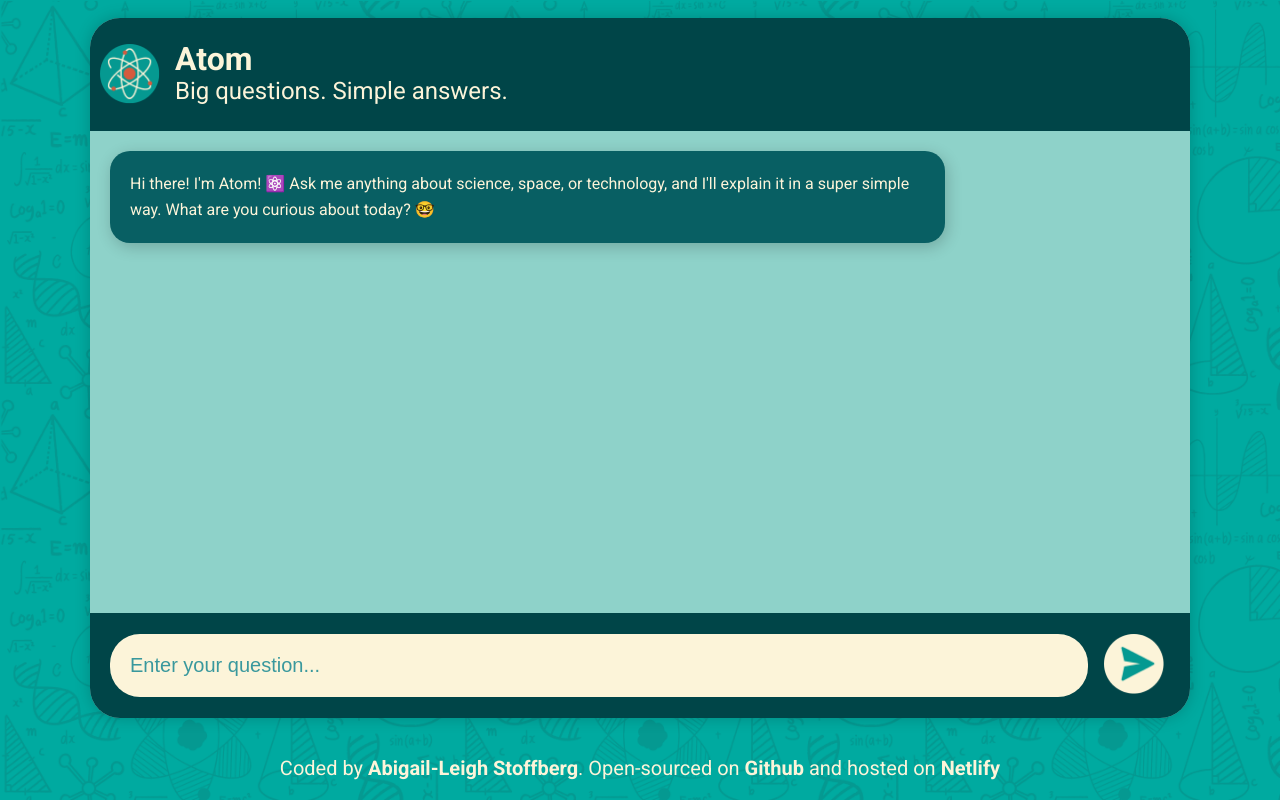
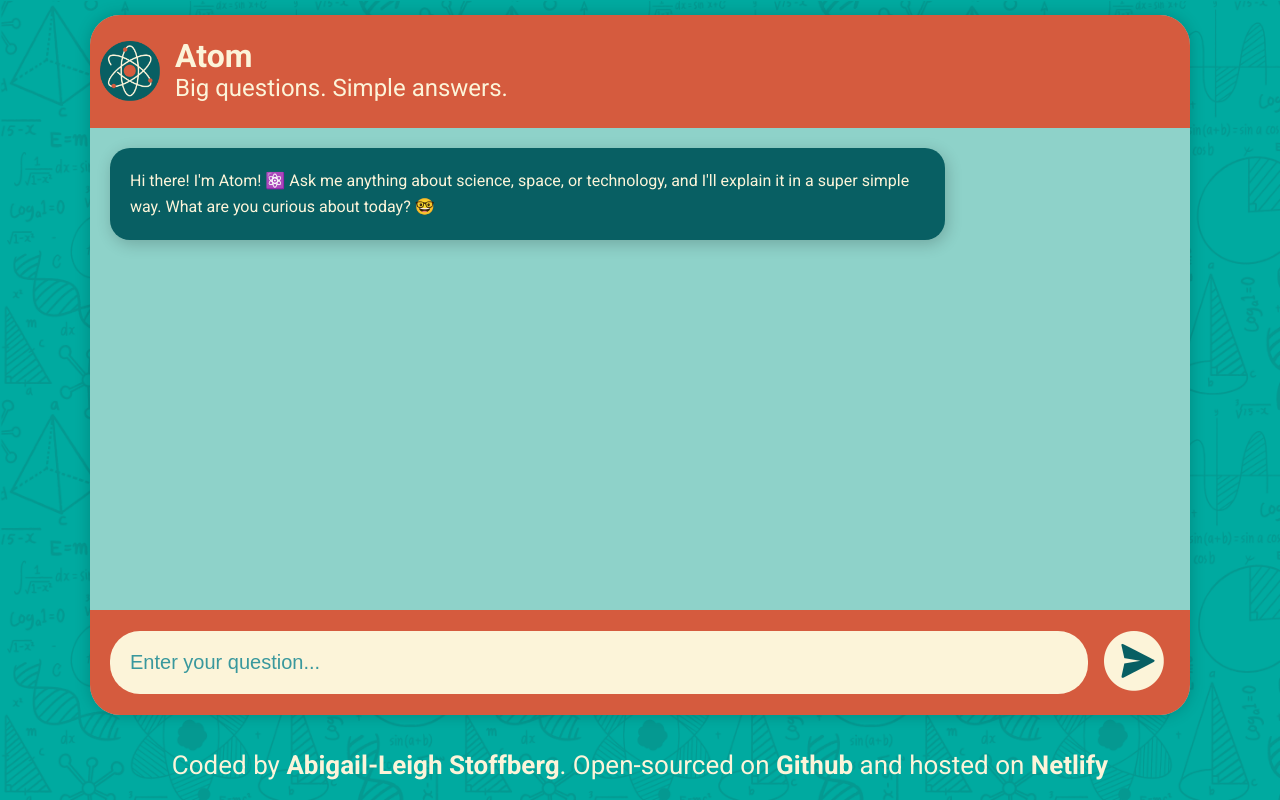
Before and after one commit to AbigailLeighStoffberg/atom-the-pocket-professor, a plain HTML site: page index.html in a window 1280 px wide. Drawn offline with nearby package versions, Linux system fonts and the light colour scheme.

Commit message:
Final touches

```diff
--- a/index.html
+++ b/index.html
@@ -15,7 +15,7 @@
     <div class="page-wrapper">
         <div class="app-container">
             <div class="chat-header">
-                <img class="logo" src="images/atom-logo-icon.png" alt="Atom logo">
+                <img class="logo" src="images/atom-pic.png" alt="Atom logo">
                 <div class="header-text">
                     <h1>Atom</h1>
                     <h2 class="atom-status">Big questions. Simple answers.</h2>
@@ -34,7 +34,7 @@
                 <form>
                     <input class="question-input" type="text" placeholder="Enter your question..." required autocomplete="off" />
                     <button class="send-button" type="submit">
-                        <img src="images/send-msg-icon.png" alt="Send message">
+                        <img src="images/send-msg.png" alt="Send message">
                     </button>
                 </form>
             </div>
--- a/style.css
+++ b/style.css
@@ -36,7 +36,7 @@ body {
     display: flex;
     align-items: center;
     flex-direction: row;
-    background-color: #004548;
+    background-color: #D55B3E;
     color: #FCF4D9;
     padding: 10px;
     gap: 15px;
@@ -146,7 +146,7 @@ form {
 }
 
 .input-container {
-    background-color: #004548;
+    background-color: #D55B3E;
     padding: 20px;
 }
 
@@ -184,7 +184,7 @@ footer {
     width: 100%;
     text-align: center;
     padding: 20px 0;
-    font-size: 20px;
+    font-size: 26px;
     color: #FCF4D9;
 }
 
```
